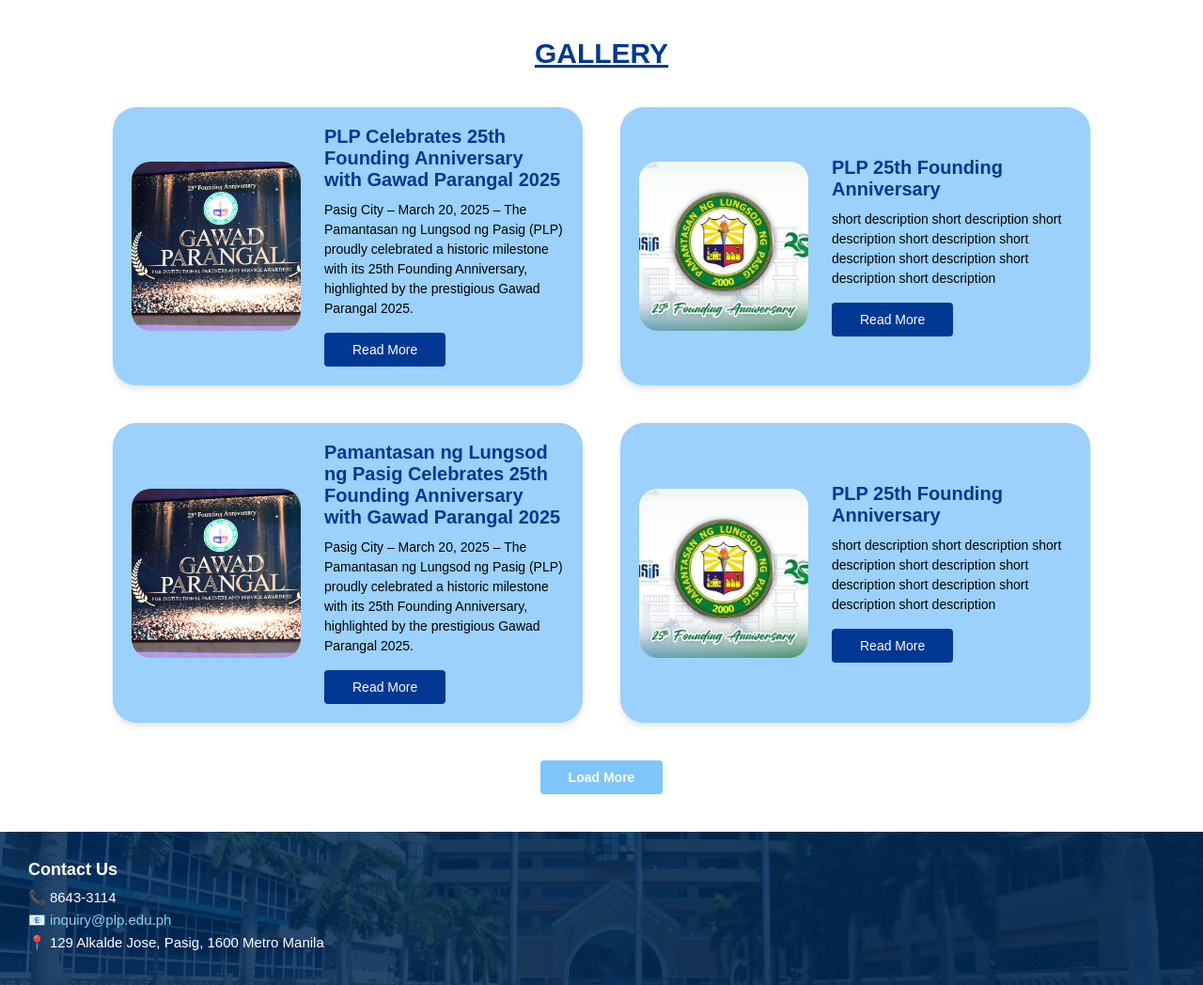
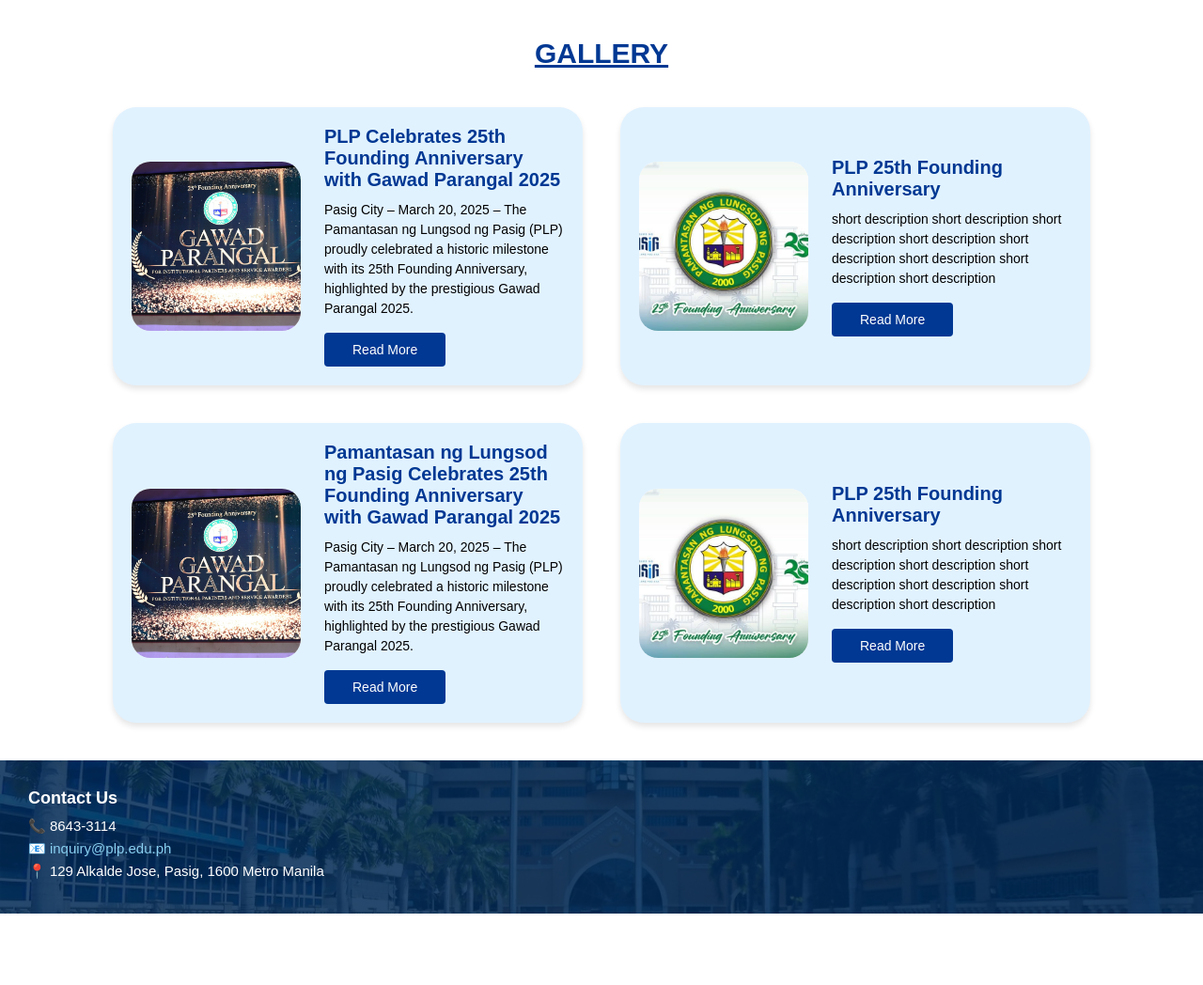
Before and after one commit to jojanajeangarabillo/Final-_Project_Alumni_Portal, a PHP site: page /gallery.php in a window 1280 px wide. Shown: the part 166-1214 px from the top of the page at 94% size. After the commit the page ends 1138 px from the top, so only its background shows below. Run offline with PHP 8.4, Linux system fonts and the light colour scheme.

Commit message:
color lang

```diff
--- a/gallery.php
+++ b/gallery.php
@@ -85,8 +85,6 @@
     </div>
 
   </div>
-
-  <button class="load-more">Load More</button>
 </section>
 
 <footer class="footer">
--- a/style.css
+++ b/style.css
@@ -478,7 +478,7 @@ li a{
 
 
 .gallery-box {
-  background-color: #9bd1fb;
+  background-color: #e1f2ff;
   border-radius: 25px;
   width: 500px;
   padding: 20px;
@@ -488,6 +488,7 @@ li a{
   box-shadow: 0 4px 6px rgba(0, 0, 0, 0.1);
   text-align: left;
   min-height: 200px;
+
 }
 
 
@@ -498,6 +499,7 @@ li a{
   object-fit: cover;
   background-color: #fff;
   flex-shrink: 0;
+
 }
 
 
@@ -541,20 +543,3 @@ li a{
 .read-more-btn:hover {
   background-color: #00276b;
 }
-
-
-.load-more {
-  margin-top: 40px;
-  background-color: #7ec5f9;
-  border: none;
-  padding: 10px 30px;
-  font-size: 14px;
-  font-weight: bold;
-  color: white;
-  border-radius: 4px;
-  cursor: pointer;
-}
-
-.load-more:hover {
-  background-color: #5daeea;
-}
```
